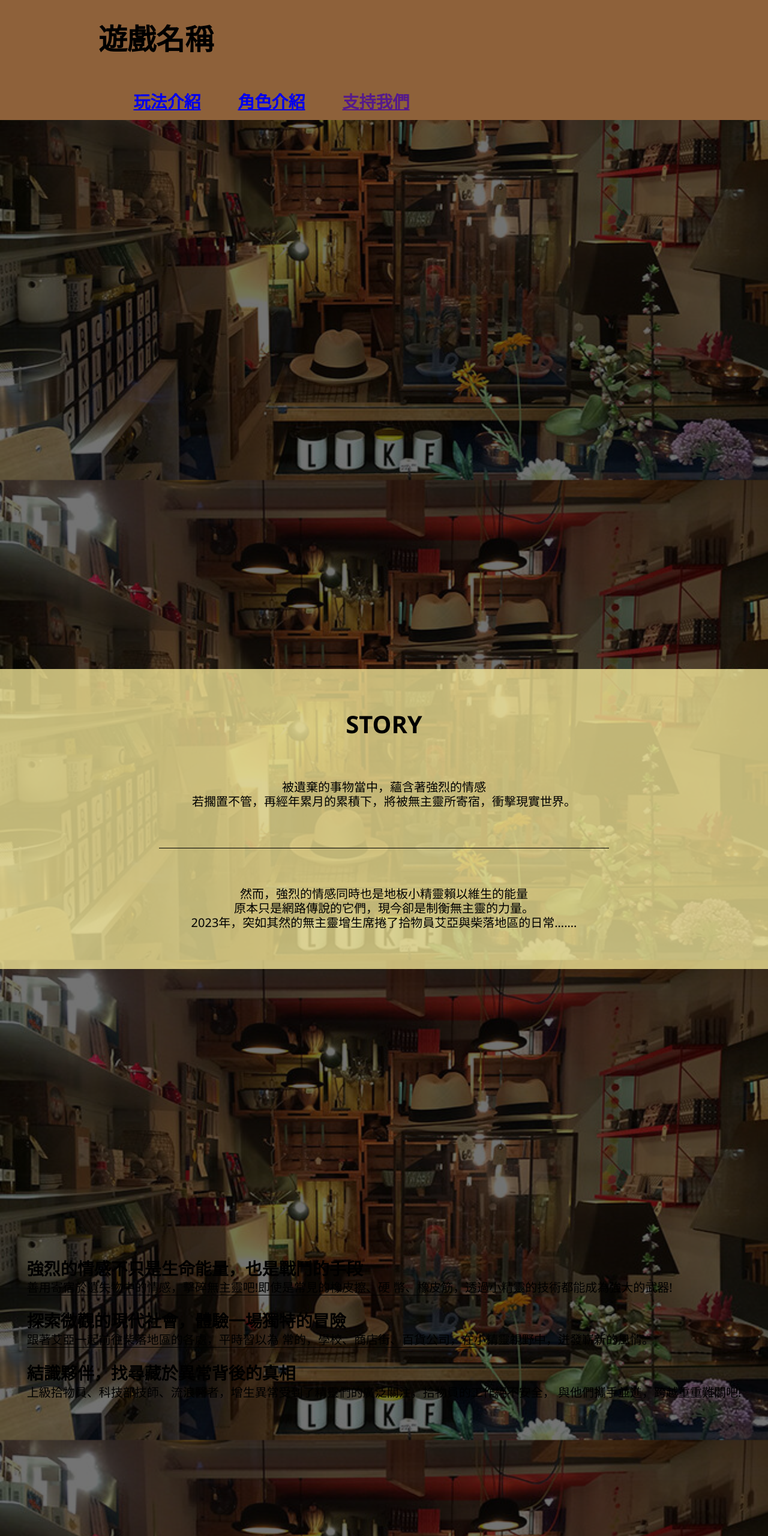
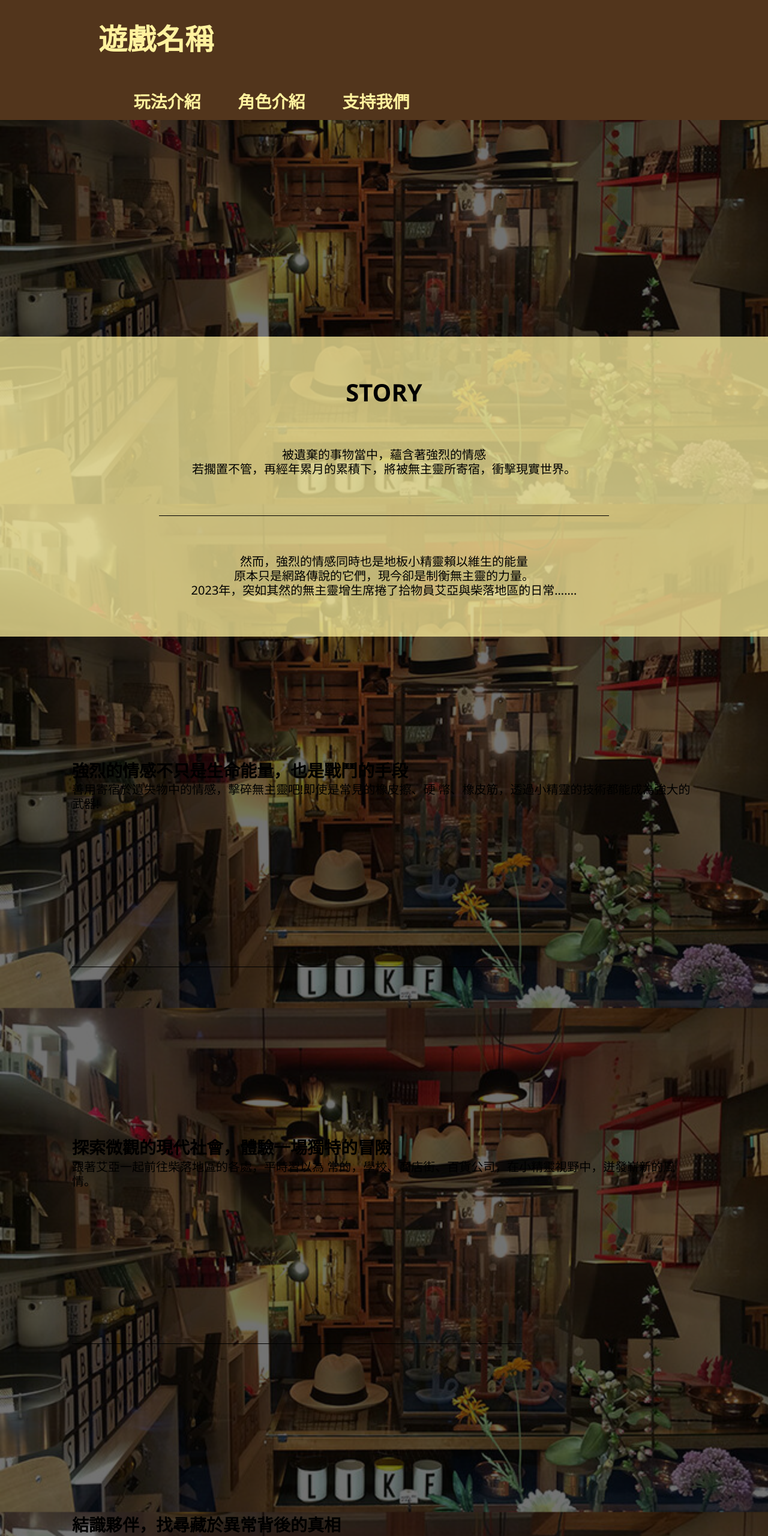
Before and after one commit to hugetuna/F2E--, a plain HTML site: page index.html in a window 1280 px wide. Shown: the top 2560 px of the page at 60% size. Drawn offline with Linux system fonts and the light colour scheme.

Commit message:
Add files via upload

```diff
--- a/css/style.css
+++ b/css/style.css
@@ -13,7 +13,7 @@ body {
     background-image: url(../img/background.jpg);
     background-attachment: fixed;
     background-blend-mode: multiply;
-    background-size: 100%;
+    background-size: cover;
     background-repeat: no-repeat;
 }
 
@@ -59,7 +59,8 @@ body {
     position: relative;
     width: 100%;
     height: 200px;
-    background-color: #8e613a;
+    background-color: #52351c;
+    color: #fff29e;
 }
 
 .header-h1 {
@@ -92,7 +93,20 @@ body {
     align-items: center;
     width: 157px;
     height: 60px;
+}
 
+.nav-li:hover {
+    display: flex;
+    justify-content: center;
+    align-items: center;
+    width: 157px;
+    height: 60px;
+    background-color: #26170a;
+}
+
+.nav-a {
+    color: #fff29e;
+    text-decoration: none;
 }
 
 /*artical(story區)的調整*/
@@ -112,13 +126,22 @@ body {
     font-size: 2em;
 }
 
+/*artical(intro區)的調整*/
+.intro {
+    display: flex;
+    flex-direction: column;
+    justify-content: space-between;
+    width: 1040px;
+    height: 1368px;
+}
+
 /*footer的調整*/
 .footer {
     display: flex;
     justify-content: center;
     width: 100%;
     height: 300px;
-    background-color: #8e613a;
+    background-color: #52351c;
 }
 
 .footer-box {
@@ -134,6 +157,7 @@ body {
     justify-content: center;
     align-items: center;
     width: 550px;
+    color: #fff29e;
 }
 
 .footer-p {
@@ -141,4 +165,5 @@ body {
     justify-content: center;
     align-items: center;
     width: 550px;
+    color: #fff29e;
 }
--- a/index.html
+++ b/index.html
@@ -16,17 +16,17 @@
             <nav class="nav">
                 <ul class="nav-ul">
                     <li class="nav-li">
-                        <a href="how-to-play.html">
+                        <a class="nav-a" href="how-to-play.html">
                             <h2 class="h2">玩法介紹</h2>
                         </a>
                     </li>
                     <li class="nav-li">
-                        <a href="characters.html">
+                        <a class="nav-a" href="characters.html">
                             <h2 class="h2">角色介紹</h2>
                         </a>
                     </li>
                     <li class="nav-li">
-                        <a href="">
+                        <a class="nav-a" href="">
                             <h2 class="h2">支持我們</h2>
                         </a>
                     </li>
@@ -48,7 +48,7 @@
             </p>
         </article>
         <article class="intro">
-            <div>
+            <div class="intro-box1">
                 <img src="" alt="">
                 <h2 class="h2">強烈的情感不只是生命能量，也是戰鬥的手段</h2>
                 <p class="p">
@@ -57,7 +57,7 @@
                 </p>
             </div>
             <div class="line"></div>
-            <div>
+            <div class="intro-box2">
                 <img src="" alt="">
                 <h2 class="h2">探索微觀的現代社會，體驗一場獨特的冒險</h2>
                 <p class="p">
@@ -66,7 +66,7 @@
                 </p>
             </div>
             <div class="line"></div>
-            <div>
+            <div class="intro-box3">
                 <img src="" alt="">
                 <h2 class="h2">結識夥伴，找尋藏於異常背後的真相</h2>
                 <p class="p">
@@ -84,6 +84,7 @@
             </div>
         </footer>
     </div>
+    <script src="js/js.js"></script>
     <script src="js/jquery-3.7.1.slim.min.js"></script>
 </body>
 
```
